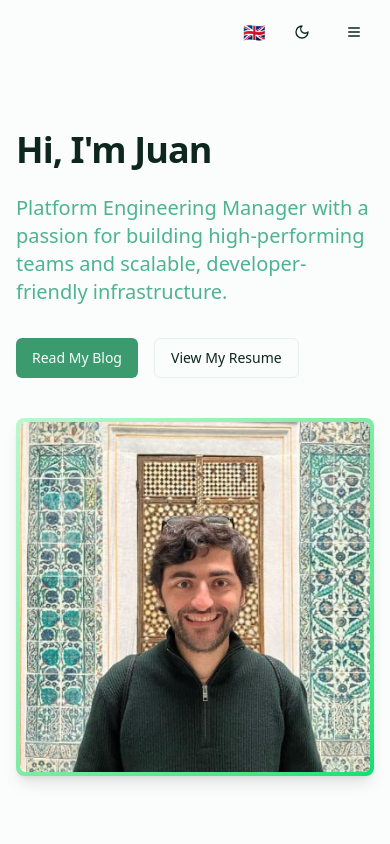
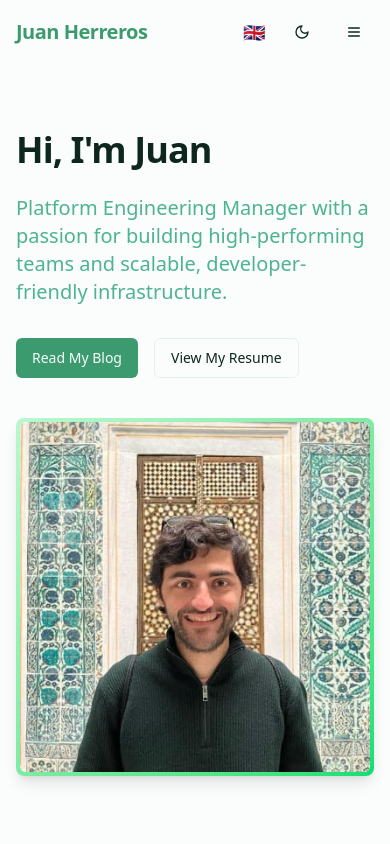
Before and after one commit to jherreros/juanherreros-com, a React (Vite) app: page / in a window 390 px wide. Shown: the top 844 px of the page. Built offline with nearby package versions, Linux system fonts and the light colour scheme.

Commit message:
fix navbar for phone

```diff
--- a/src/components/layout/Navbar.tsx
+++ b/src/components/layout/Navbar.tsx
@@ -49,7 +49,7 @@ export function Navbar() {
               to="/"
               className="text-primary hover:text-primary/80 transition-colors flex items-center gap-2"
             >
-              <span className="hidden sm:inline-block">Juan Herreros</span>
+              <span className="font-bold">Juan Herreros</span>
             </Link>
           </div>
 
```
